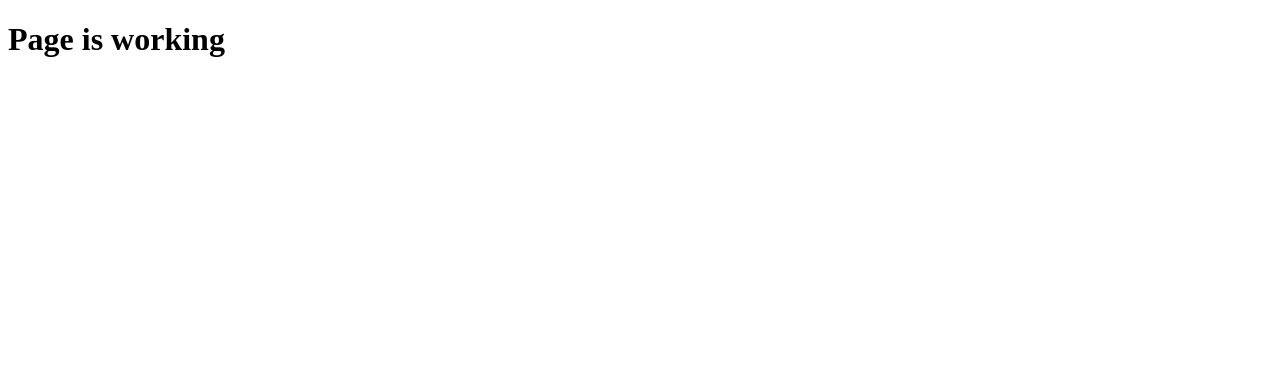
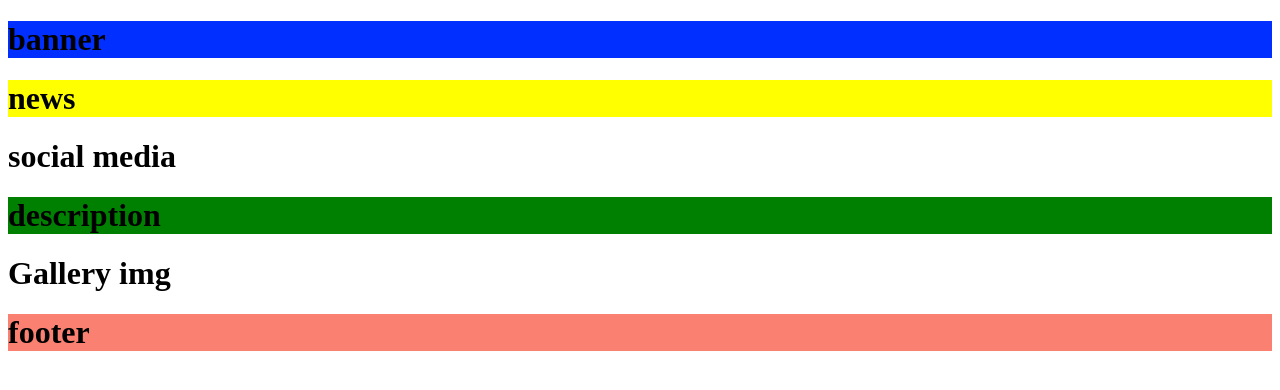
Before and after one commit to witchoftea/foxiliant, a plain HTML site: page index.html in a window 1280 px wide. Drawn offline with Linux system fonts and the light colour scheme.

Commit message:
Chenged bg

```diff
--- a/CSS/style.css
+++ b/CSS/style.css
@@ -0,0 +1,18 @@
+.banner{
+background-color: rgb(0, 47, 255);
+}
+.news{
+    background-color: black;
+}
+.news{
+    background-color: yellow;
+}
+.description{
+    background-color: green;
+}
+.gallery{
+    background-color: crimson;
+}
+.footer{
+    background-color: salmon;
+}
--- a/index.html
+++ b/index.html
@@ -8,6 +8,21 @@
     <title>Template</title>
 </head>
 <body>
-    <h1>Page is working</h1>
+    <div class="banner"><h1>banner</h1></div>
+    <div class="news"><h1>news</h1></div>
+    <div class="social">
+        <h1>social media</h1>
+    </div>
+    <div class="description">
+        <h1>description</h1>
+    </div>
+    <div class="Gallery">
+        <h1>Gallery img</h1>
+    </div>
+<div class="footer">
+        <h1>
+            footer
+        </h1>
+    </div>
 </body>
 </html>
```
